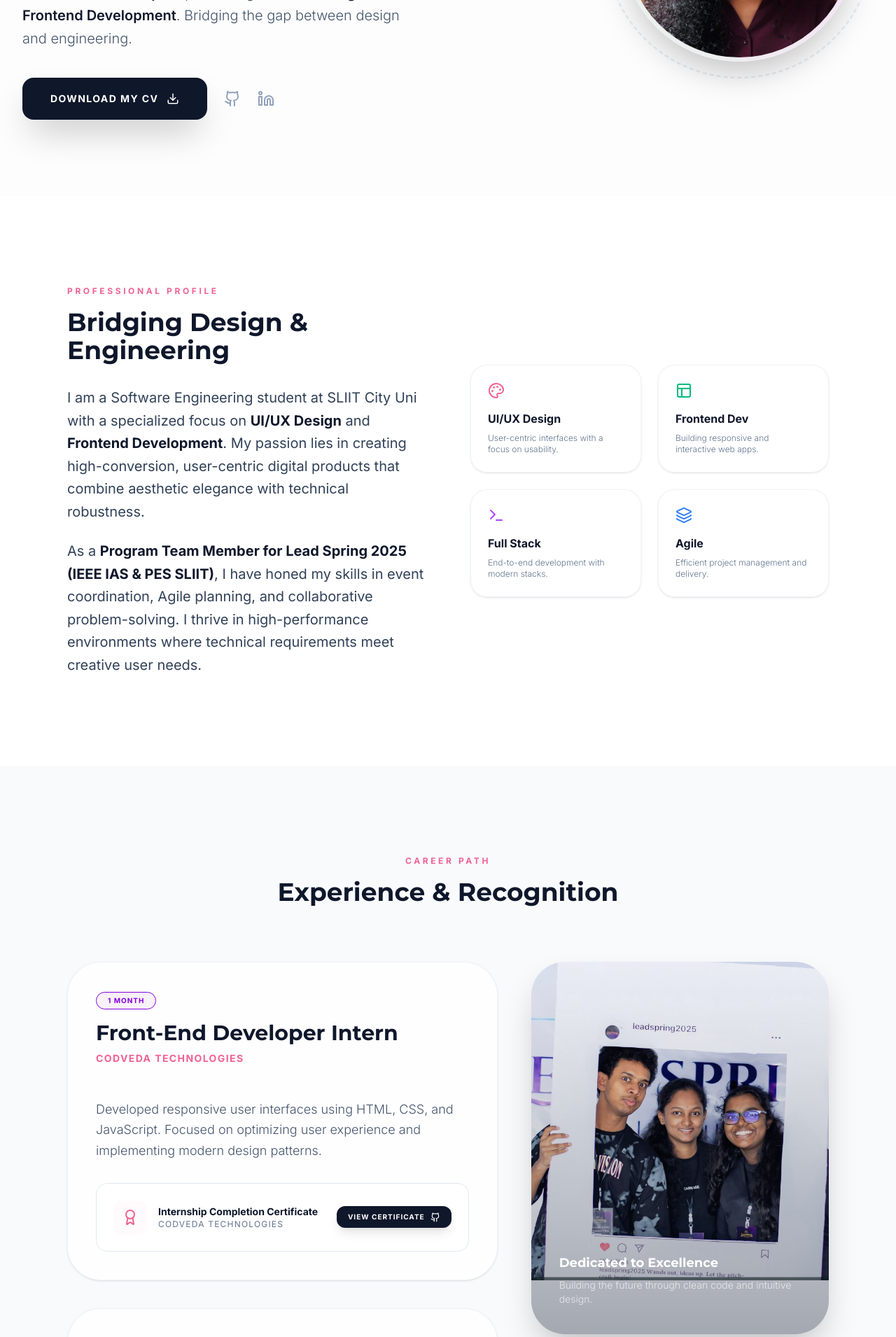
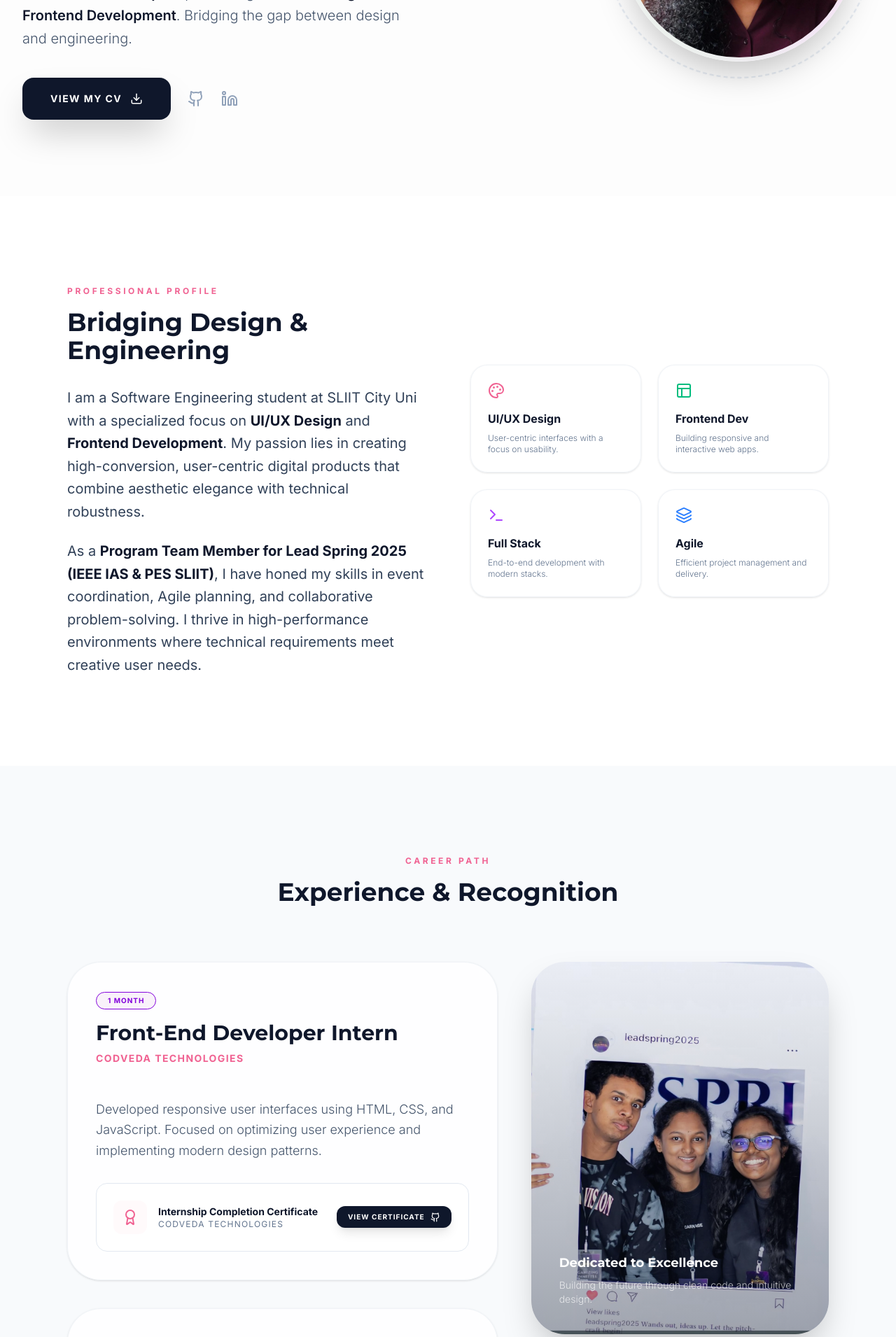
Before and after one commit to RChanjugaa/R.Chanjugaa, a React (Vite) app: page / in a window 1280 px wide. Shown: the part 520-2430 px from the top of the page at 70% size. Built offline with nearby package versions, Linux system fonts and the light colour scheme.

Commit message:
Fix GitHub links, CV view button, broken photo; update CV and READZY cover

```diff
--- a/src/App.tsx
+++ b/src/App.tsx
@@ -84,7 +84,7 @@ const PROJECTS = [
     tech: ["HTML", "CSS", "JavaScript", "PHP", "SQL"],
     type: "Web Application",
     category: "University",
-    image: assetPath("project-readzy.svg"),
+    image: assetPath("project-readzy.png"),
     liveLink: "https://rchanjugaa.github.io/READZY/",
     github: "https://github.com/RChanjugaa/READZY"
   },
@@ -231,16 +231,17 @@ export default function App() {
             <div className="flex flex-wrap gap-6 items-center">
               <motion.a
                 href={assetPath("Chanjugaa_Rasamohan_CV.pdf")}
-                download="Chanjugaa_Rasamohan_CV.pdf"
+                target="_blank"
+                rel="noreferrer"
                 whileHover={{ scale: 1.05 }}
                 whileTap={{ scale: 0.95 }}
                 className="px-10 py-5 rounded-2xl bg-slate-900 dark:bg-white text-white dark:text-slate-900 font-bold text-sm tracking-widest uppercase shadow-2xl hover:shadow-pastel-pink/20 transition-all flex items-center space-x-3"
               >
-                <span>Download My CV</span>
+                <span>View My CV</span>
                 <Download size={18} />
               </motion.a>
               <div className="flex items-center space-x-6">
-                <a href="https://github.com/Chanjugaa" target="_blank" rel="noreferrer" className="text-slate-400 hover:text-slate-900 dark:hover:text-white transition-colors">
+                <a href="https://github.com/RChanjugaa" target="_blank" rel="noreferrer" className="text-slate-400 hover:text-slate-900 dark:hover:text-white transition-colors">
                   <Github size={24} />
                 </a>
                 <a href="https://linkedin.com/in/chanjugaa-rasamohan-1444b0372" target="_blank" rel="noreferrer" className="text-slate-400 hover:text-slate-900 dark:hover:text-white transition-colors">
@@ -392,7 +393,7 @@ export default function App() {
               className="lg:col-span-5 lg:sticky lg:top-32"
             >
               <div className="aspect-[4/5] rounded-[3rem] overflow-hidden shadow-2xl relative group">
-                <img src="/whatsapp.jpg" alt="WhatsApp" />
+                <img src={assetPath("whatsapp.jpg")} alt="Chanjugaa Rasamohan" className="w-full h-full object-cover" />
                 <div className="absolute inset-0 bg-gradient-to-t from-slate-900/60 to-transparent opacity-60 group-hover:opacity-40 transition-opacity" />
                 <div className="absolute bottom-10 left-10 right-10">
                   <p className="text-white text-lg font-display font-bold mb-2">Dedicated to Excellence</p>
@@ -640,7 +641,7 @@ export default function App() {
             © 2026 Chanjugaa Rasamohan
           </p>
           <div className="flex items-center space-x-8">
-            <a href="https://github.com/Chanjugaa" className="text-slate-400 hover:text-slate-900 dark:hover:text-white transition-colors"><Github size={20} /></a>
+            <a href="https://github.com/RChanjugaa" className="text-slate-400 hover:text-slate-900 dark:hover:text-white transition-colors"><Github size={20} /></a>
             <a href="https://linkedin.com/in/chanjugaa-rasamohan-1444b0372" className="text-slate-400 hover:text-slate-900 dark:hover:text-white transition-colors"><Linkedin size={20} /></a>
             <a href="mailto:chanju1231@gmail.com" className="text-slate-400 hover:text-slate-900 dark:hover:text-white transition-colors"><Mail size={20} /></a>
           </div>
```
Also changed, not shown: public/project-readzy.png (added), 1 other file (tests, documents, lock files or other folders).
